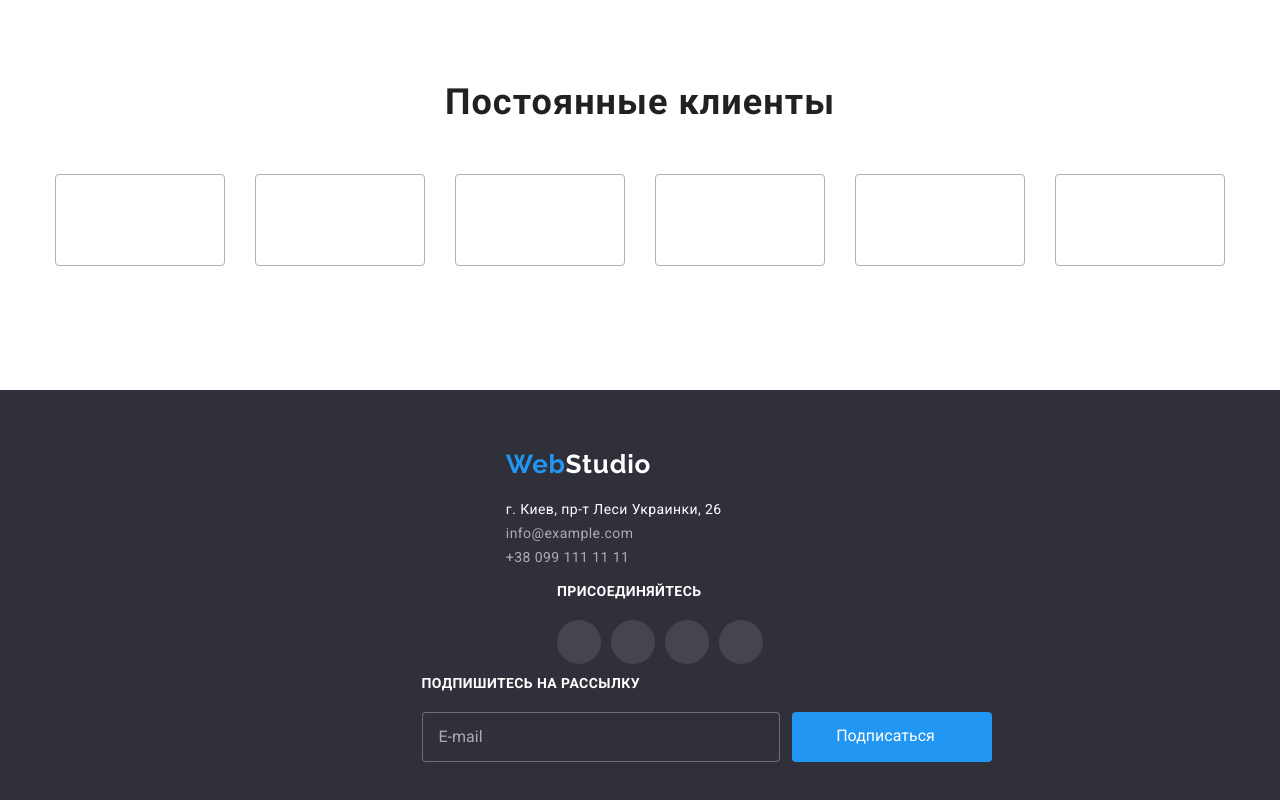
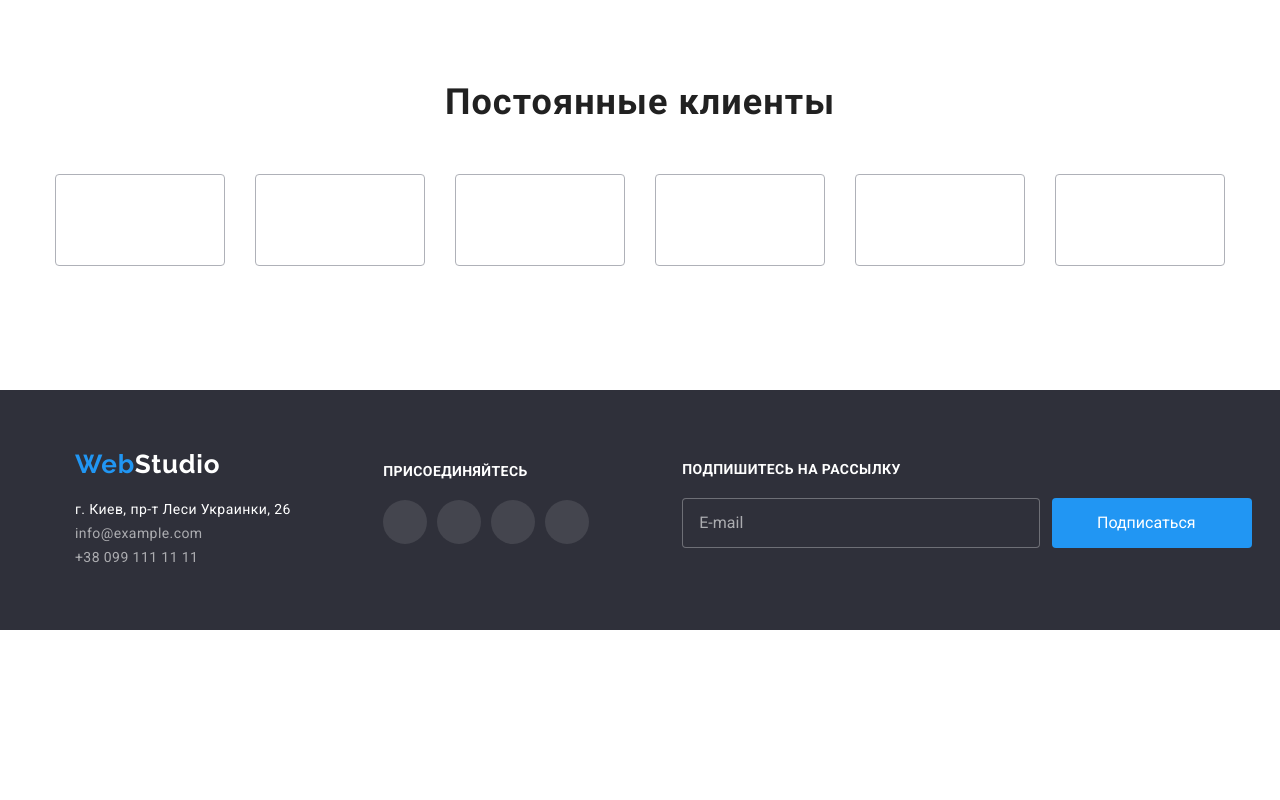
Before and after one commit to frag1koff/goit-homework-08, a plain HTML site: page index.html in a window 1280 px wide. Shown: the part 2298-3098 px from the top of the page. After the commit the page ends 2928 px from the top, so only its background shows below. Drawn offline with nearby package versions, Linux system fonts and the light colour scheme.

Commit message:
тіпа 8 дз

```diff
--- a/sass/layout/_footer.scss
+++ b/sass/layout/_footer.scss
@@ -2,7 +2,7 @@
   background-color: #2f303a;
   padding: 60px;
   display: block;
-  // margin: 0 auto;
+  margin: 0 auto;
 }
 .footer-text {
   font-family: 'Roboto';
@@ -16,6 +16,7 @@
   color: #ffffff;
   display: inline-block;
 }
+
 .footer-left {
   margin-right: 70px;
 }
@@ -31,8 +32,6 @@
 
 .footer-container {
   display: flex;
-  flex-direction: column;
-  align-items: center;
 }
 .footer-right-form {
   margin-left: 93px;
```
Also changed, not shown: css/main.css, css/main.min.css, 2 other files.
